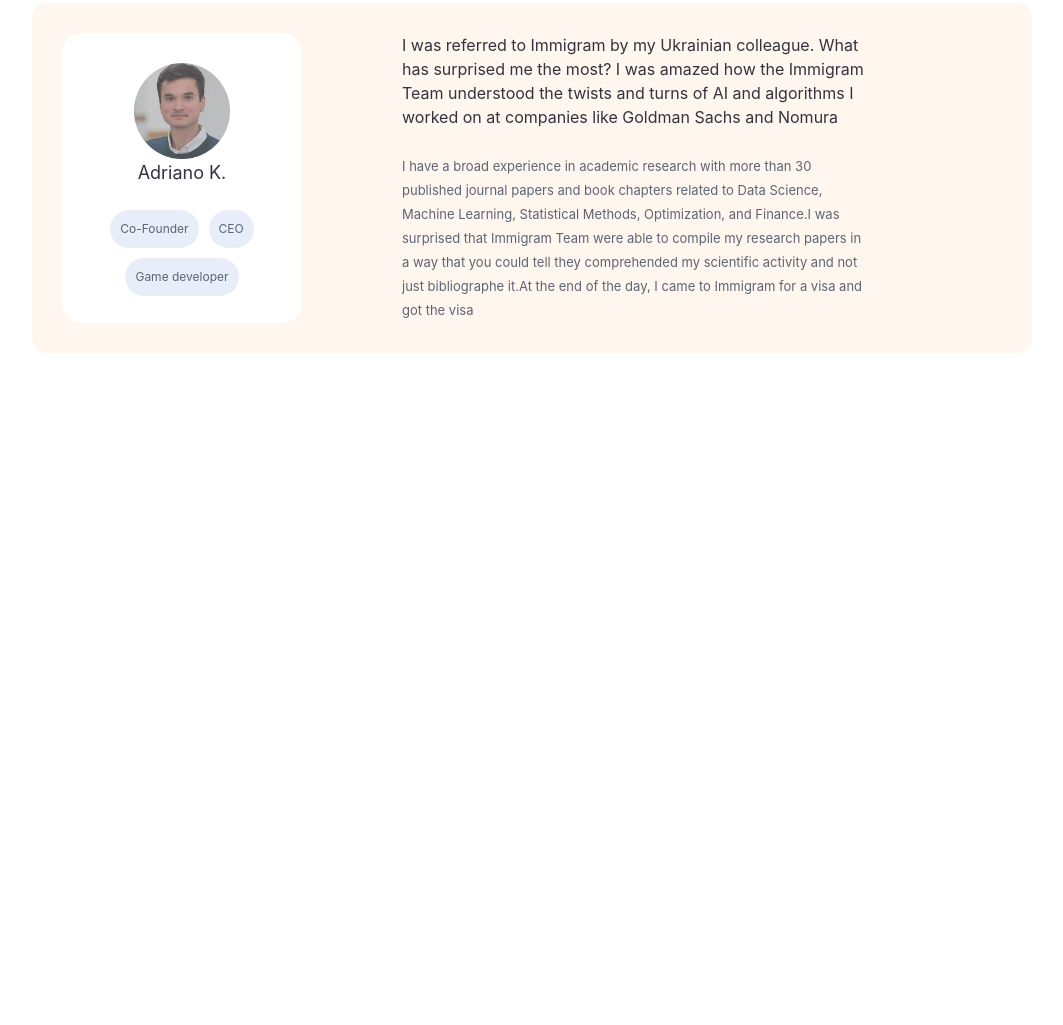
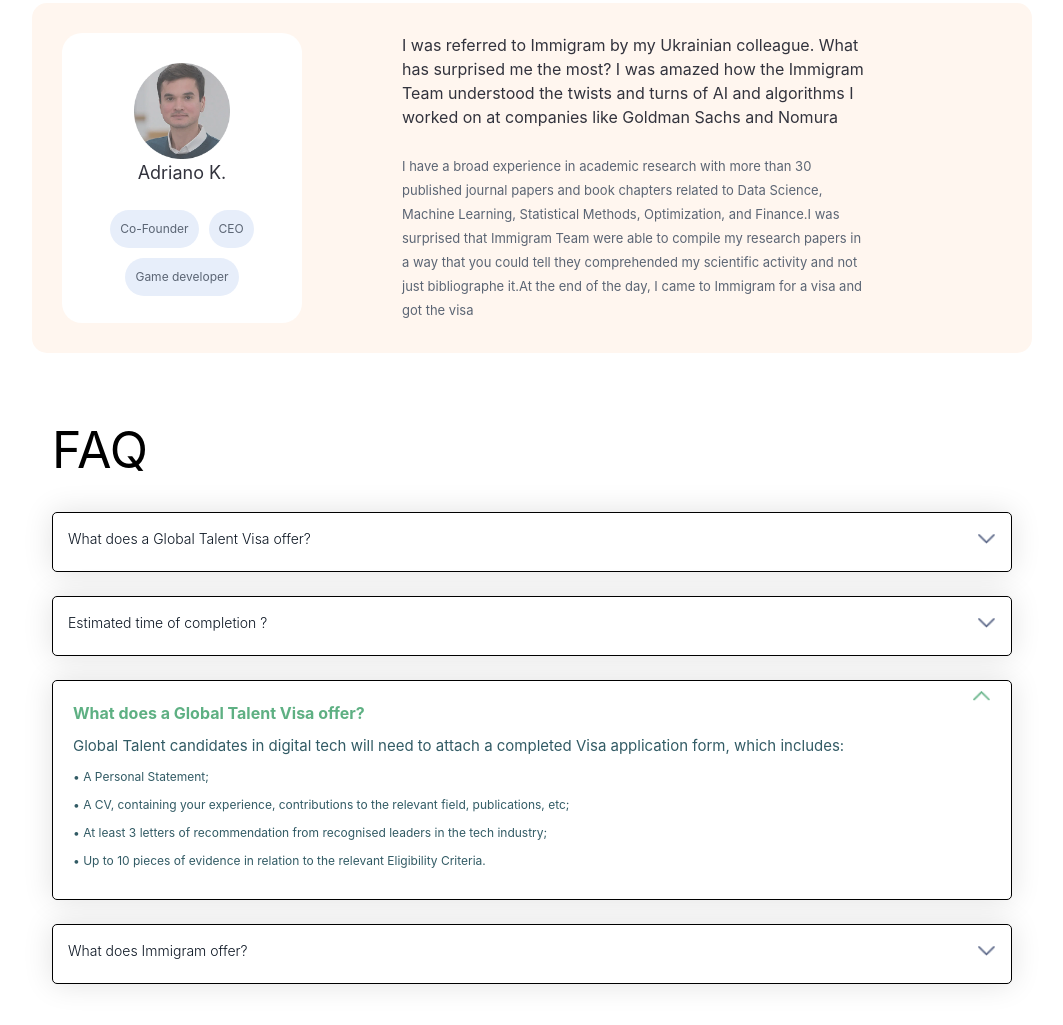
Before and after one commit to gafurovsaidjafar090909-hash/day15, a website: page index.html in a window 1280 px wide. Shown: the part 4523-5548 px from the top of the page, without its empty margins (108-1171 px from the left). Before the commit the page ends 4876 px from the top, so only its background shows below. Drawn offline with nearby package versions, Linux system fonts and the light colour scheme; files that its build step writes are made by us from their sources.

Commit message:
Section 7

```diff
--- a/index.html
+++ b/index.html
@@ -263,12 +263,63 @@
                 </div>
 
                     <p class="w-[50%] text-[#32333D]" >I was referred to Immigram by my Ukrainian colleague. What has surprised me the most? I was amazed how the Immigram Team understood the twists and turns of AI and algorithms I worked on at companies like Goldman Sachs and Nomura <br> <br> <span class="text-[#5B6574] text-[13px]">I have a broad experience in academic research with more than 30 published journal papers and book chapters related to Data Science, Machine Learning, Statistical Methods, Optimization, and Finance.I was surprised that Immigram Team were able to compile my research papers in a way that you could tell they comprehended my scientific activity and not just bibliographe it.At the end of the day, I came to Immigram for a visa and got the visa</span></p>
+            </div>
+             </div>
+          </div>
 
+          <!-- section7 -->
+
+
+          <div class="max-w-[1000px] m-auto p-[20px] mt-[40px]" >
+            <h1 class="text-[50px]">FAQ</h1>
+
+             <div class="flex-col ">
+
+
+            <br>
+     <div class="bg-[white] h-[60px] w-[100%] shadow-[0_0_30px_rgba(0,0,0,0.12)] rounded-[5px]  border-1 p-[15px]">
+       <div class="flex justify-between items-center">
+        <p class="lg:text-[14px] text-[16px] text-[#0C1623] font-light">What does a Global Talent Visa offer?</p>
+        <img class="h-[10px]" src="./src/img/Vector 3.png" alt="">
+       </div>
+    </div> <br>
+             <div class="bg-[white] h-[60px] w-[100%] shadow-[0_0_30px_rgba(0,0,0,0.12)] rounded-[5px]  border-1 p-[15px]">
+
+ <div class="flex justify-between items-center">
+        <p class="text-[14px] text-[#0C1623] font-light">Estimated time of completion ?</p>
+        <img class="h-[10px]" src="./src/img/Vector 3.png" alt="">
+       </div>
             </div>
 
-             </div>
+         </div> <br>
+
+          <div class="bg-[white] lg:h-[220px] h-[300px] w-[100%] shadow-[0_0_30px_rgba(0,0,0,0.12)] rounded-[5px] border-1 p-[20px]">
+              <div class="flex  justify-between">
+                <h1 class="text-[16px] font-bold text-[#5EB083]">What does a Global Talent Visa offer?</h1>
+                <img  class="h-[10px] mt-[-10px]" src="./src/img/Vector 5.png" alt="">
+              </div>
+              <p class="text-[15px] pt-[10px] text-[#325B65]">Global Talent candidates in digital tech will need to attach a completed Visa application form, which includes:</p>
+              <p class="text-[12px] pt-[10px] text-[#325B65]"> • A Personal Statement;</p>
+              <p class="text-[12px] pt-[10px] text-[#325B65]"> • A CV, containing your experience, contributions to the relevant field, publications, etc;</p>
+              <p class="text-[12px] pt-[10px] text-[#325B65]"> • At least 3 letters of recommendation from recognised leaders in the tech industry;</p>
+              <p class="text-[12px] pt-[10px] text-[#325B65]"> • Up to 10 pieces of evidence in relation to the relevant Eligibility Criteria.</p>
+
+
+            </div> <br>
+              <div class="bg-[white] h-[60px] w-[100%] shadow-[0_0_30px_rgba(0,0,0,0.12)] rounded-[5px]  border-1 p-[15px]">
+
+ <div class="flex justify-between items-center">
+        <p class="text-[14px] text-[#0C1623] font-light">What does Immigram offer?</p>
+        <img class="h-[10px]" src="./src/img/Vector 3.png" alt="">
+       </div>
+            </div>
+
+         </div> <br>
+        </div>
 
           </div>
+
+
 
 
 
```
Also changed, not shown: src/img/Vector 3.png (added), src/img/Vector 5.png (added).
